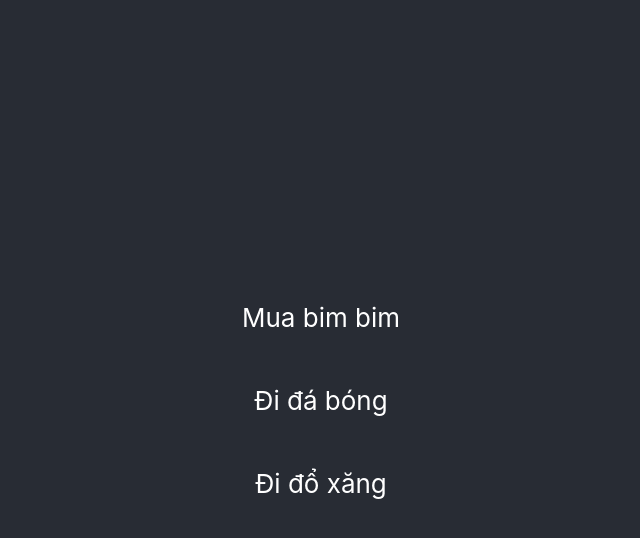
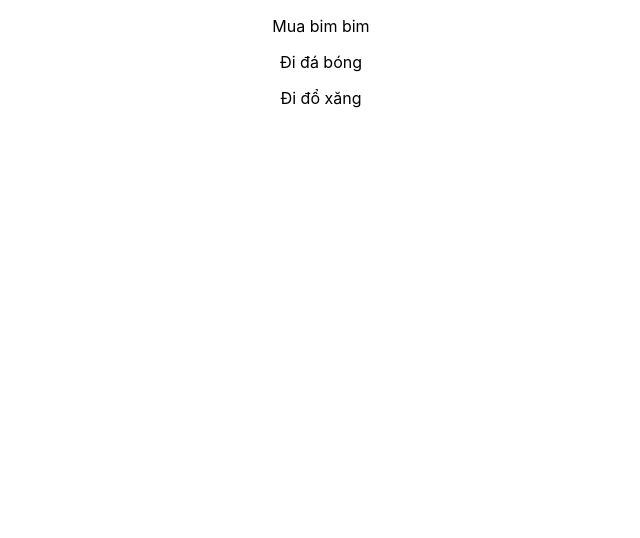
Before and after one commit to trungpq163/learn-reactjs, a React (Create React App) app in the folder todo-list/: page / in a window 1280 px wide. Shown: the top 538 px of the page, without its empty margins (319-959 px from the left). Built offline with nearby package versions, Linux system fonts and the light colour scheme.

Commit message:
8-render-a-list

```diff
--- a/todo-list/src/App.js
+++ b/todo-list/src/App.js
@@ -6,11 +6,9 @@ class App extends Component {
     render() {
         return (
             <div className="App">
-                <header className="App-header">
-                    <TodoItem title="Mua bim bim"/>
-                    <TodoItem title="Đi đá bóng"/>
-                    <TodoItem title="Đi đổ xăng"/>
-                </header>
+                <TodoItem title="Mua bim bim"/>
+                <TodoItem title="Đi đá bóng"/>
+                <TodoItem title="Đi đổ xăng"/>
             </div>
         );
     }
```
